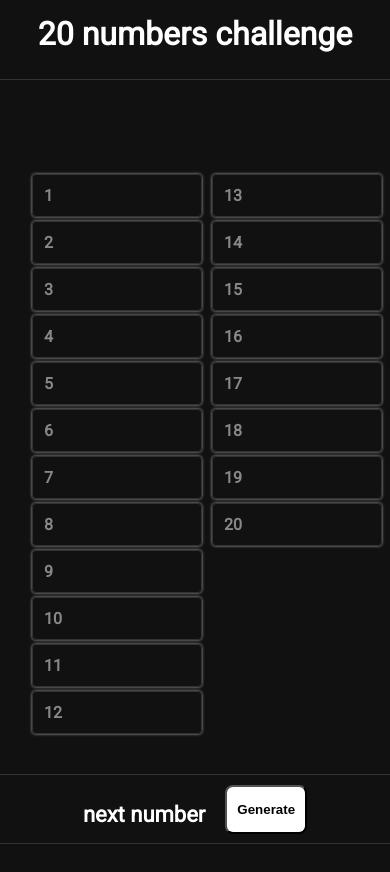
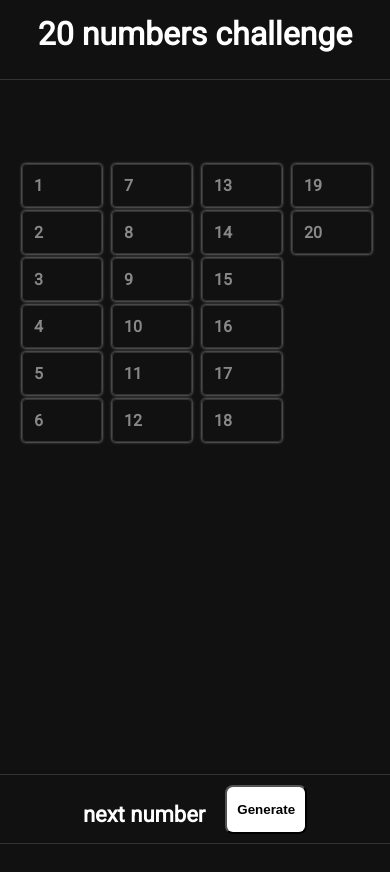
Before and after one commit to yuricplus/20-numbers-challenge, a Next.js app: page / in a window 390 px wide. Shown: the top 872 px of the page. Built offline with nearby package versions, Linux system fonts and the light colour scheme.

Commit message:
fix styles

```diff
--- a/src/app/components/list.component.module.css
+++ b/src/app/components/list.component.module.css
@@ -1,7 +1,10 @@
 @media (max-width: 600px) {
     .ul {
-        width: 100%;
-        height: 600px !important;
+        width: 100% !important;
+        max-width: 400px !important;
+        height: 300px !important;
+        margin: 0;
+        padding: 0 !important;
     }
 
     .li {
@@ -14,9 +17,8 @@
     display: flex;
     flex-direction: column;
     flex-wrap: wrap;
-    max-width: 400px;
     width: 100%;
-    height: 700px;
+    height: 600px;
 }
 
 .li {
@@ -26,7 +28,7 @@
     cursor: pointer;
     margin: 2px 5px;
     border-radius: 4px;
-    width: 170px;
+    width: 80px;
     display: flex;
     justify-content: space-between;
     align-items: center;
```
